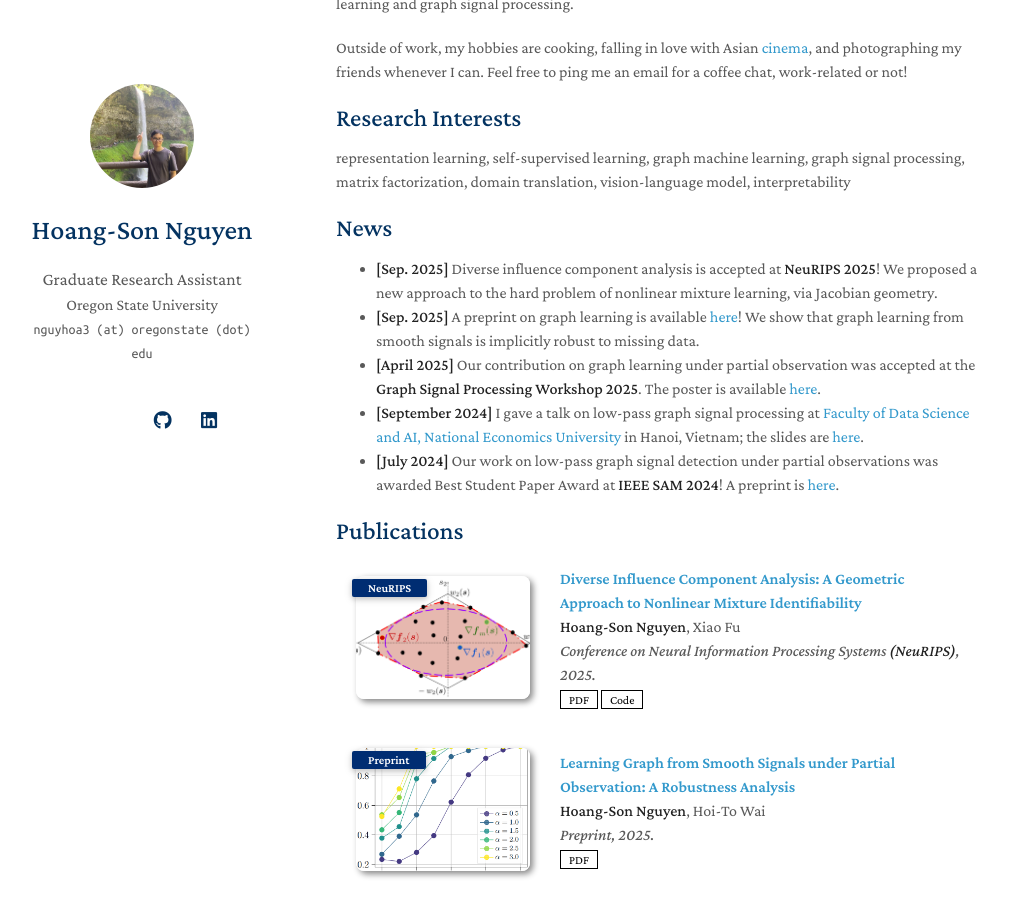
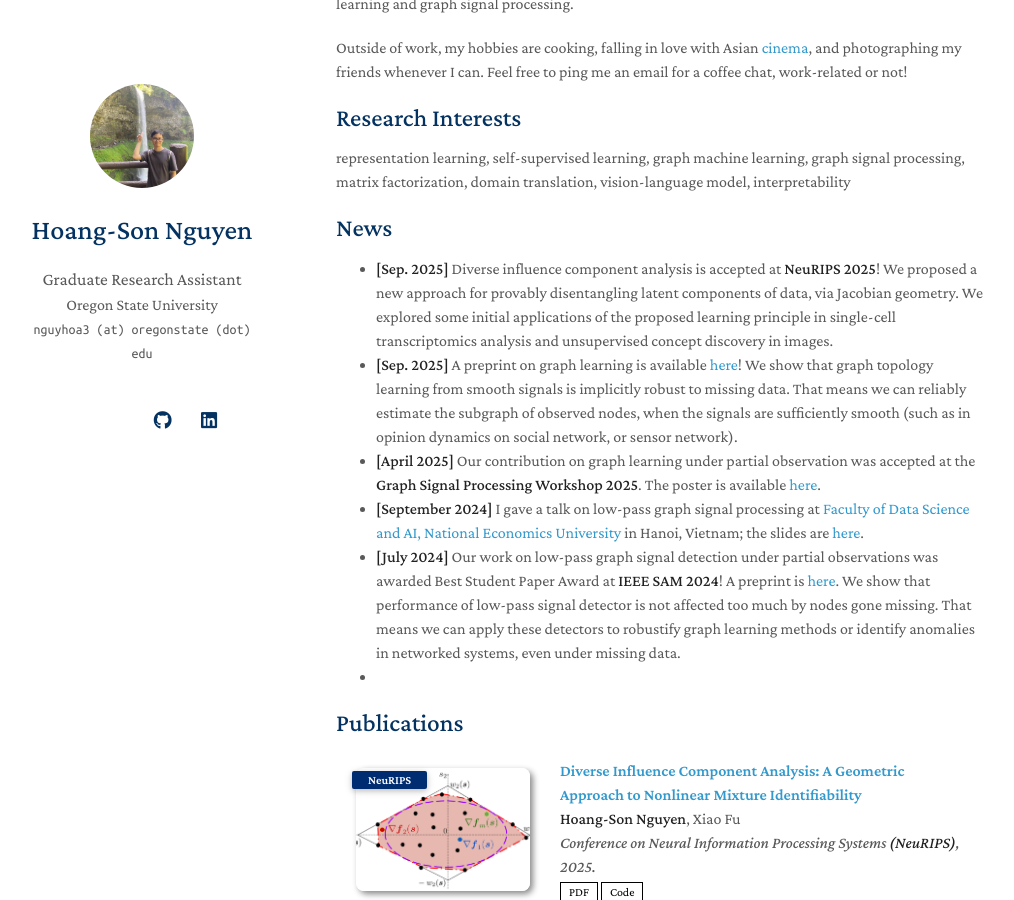
Before and after one commit to hsnguyen24/hsnguyen24.github.io, a Jekyll site: the page built from index.md, in a window 1280 px wide and 900 px high, scrolled down 213 px. Shown: the whole window, without its empty margins (134-1148 px from the left). Built offline with Jekyll 4.4.1, drawn with Linux system fonts in a browser that asks for light colours; nearby versions of some CDN libraries; a style sheet for code colours, icons or effects is not loaded; our own code applies the rules of GitHub Pages for plain Markdown files.

Commit message:
Update index.md

```diff
--- a/index.md
+++ b/index.md
@@ -12,12 +12,12 @@ Outside of work, my hobbies are cooking, falling in love with Asian [cinema](htt
 representation learning, self-supervised learning, graph machine learning, graph signal processing, matrix factorization, domain translation, vision-language model, interpretability
 
 ## News
-- **[Sep. 2025]** Diverse influence component analysis is accepted at **NeuRIPS 2025**! We proposed a new approach to the hard problem of nonlinear mixture learning, via Jacobian geometry.
-- **[Sep. 2025]** A preprint on graph learning is available [here](https://arxiv.org/abs/2509.14887)! We show that graph learning from smooth signals is implicitly robust to missing data.
+- **[Sep. 2025]** Diverse influence component analysis is accepted at **NeuRIPS 2025**! We proposed a new approach for provably disentangling latent components of data, via Jacobian geometry. We explored some initial applications of the proposed learning principle in single-cell transcriptomics analysis and unsupervised concept discovery in images.
+- **[Sep. 2025]** A preprint on graph learning is available [here](https://arxiv.org/abs/2509.14887)! We show that graph topology learning from smooth signals is implicitly robust to missing data. That means we can reliably estimate the subgraph of observed nodes, when the signals are sufficiently smooth (such as in opinion dynamics on social network, or sensor network).
 - **[April 2025]** Our contribution on graph learning under partial observation was accepted at the **Graph Signal Processing Workshop 2025**. The poster is available [here](./assets/files/GSPW2025_Poster.pdf).
 - **[September 2024]** I gave a talk on low-pass graph signal processing at [Faculty of Data Science and AI, National Economics University](https://fda.neu.edu.vn/) in Hanoi, Vietnam; the slides are [here](./assets/files/Talk_at_NEU_2024.pdf).
-- **[July 2024]** Our work on low-pass graph signal detection under partial observations was awarded Best Student Paper Award at **IEEE SAM 2024**! A preprint is [here](https://arxiv.org/abs/2405.10001).
-
+- **[July 2024]** Our work on low-pass graph signal detection under partial observations was awarded Best Student Paper Award at **IEEE SAM 2024**! A preprint is [here](https://arxiv.org/abs/2405.10001). We show that performance of low-pass signal detector is not affected too much by nodes gone missing. That means we can apply these detectors to robustify graph learning methods or identify anomalies in networked systems, even under missing data.
+-
 {% include_relative _includes/publications.md %}
 
 ## Awards
```
